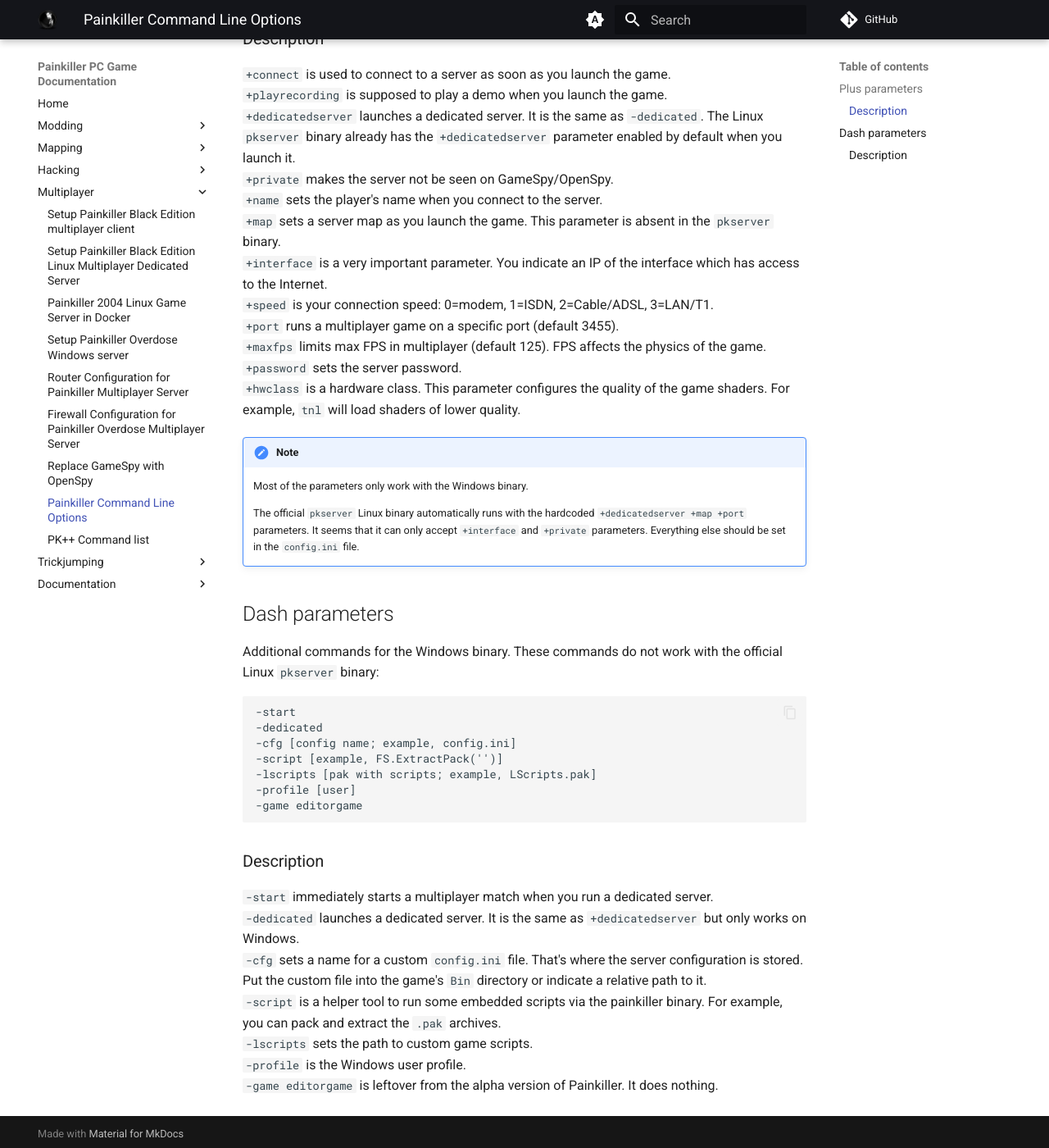
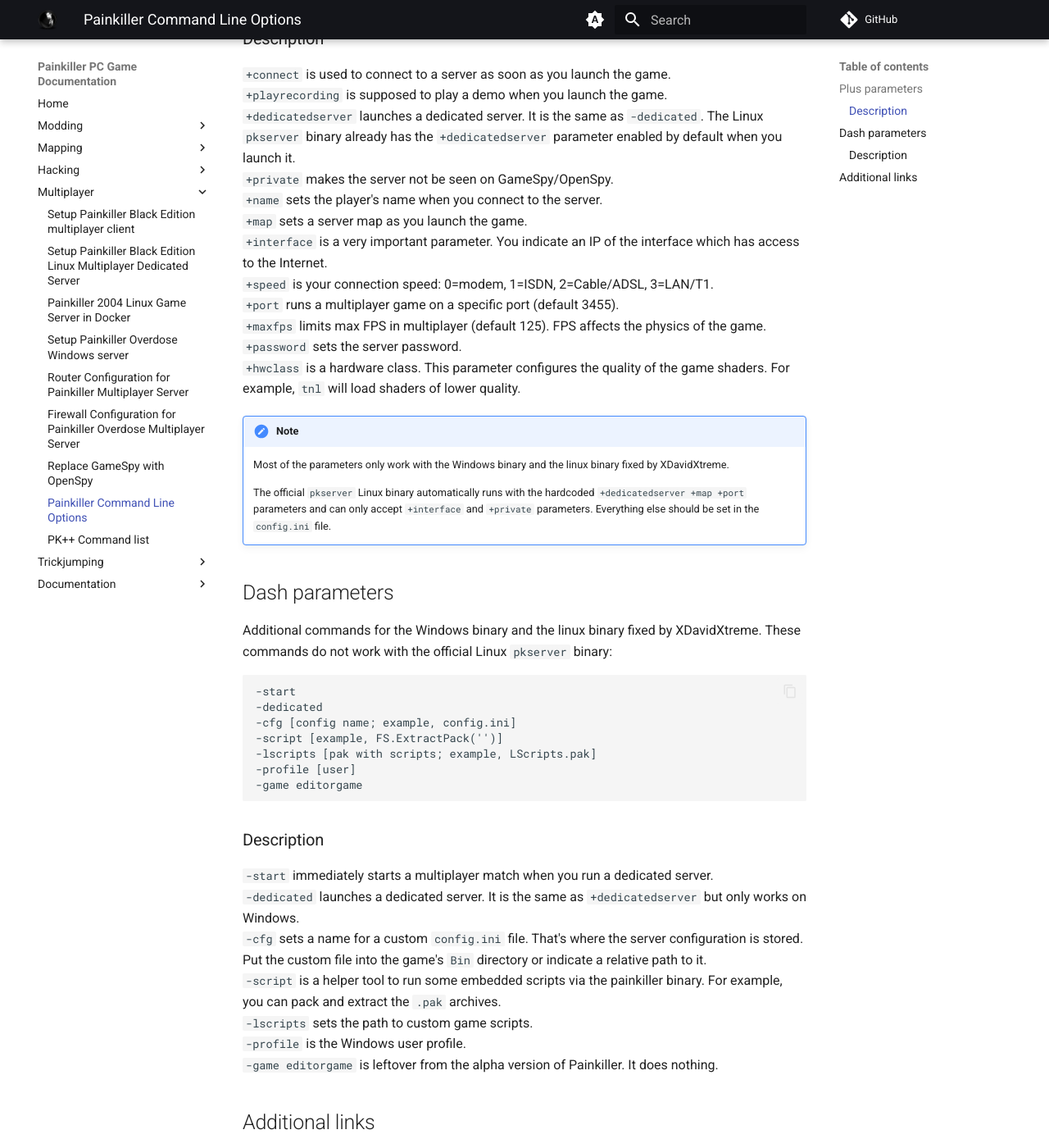
Before and after one commit to t3r6/pkdocs, an MkDocs documentation site: the page built from docs/guides/multiplayer/command-options.md, in a window 1280 px wide and 1400 px high, scrolled down 546 px. Shown: the whole window at 82% size. Built offline with MkDocs 1.6.1 and Material for MkDocs 9.7.7, drawn with Linux system fonts in a browser that asks for light colours; comment, search, counter and statistics services are not loaded; some of the changed text lies outside the part shown.

Commit message:
docs: Update Painkiller command line options description

````diff
--- a/docs/guides/multiplayer/command-options.md
+++ b/docs/guides/multiplayer/command-options.md
@@ -26,7 +26,7 @@
 `+dedicatedserver` launches a dedicated server. It is the same as `-dedicated`. The Linux `pkserver` binary already has the `+dedicatedserver` parameter enabled by default when you launch it.<br>
 `+private` makes the server not be seen on GameSpy/OpenSpy.<br>
 `+name` sets the player's name when you connect to the server.<br>
-`+map` sets a server map as you launch the game. This parameter is absent in the `pkserver` binary.<br>
+`+map` sets a server map as you launch the game.<br>
 `+interface` is a very important parameter. You indicate an IP of the interface which has access to the Internet.<br>
 `+speed` is your connection speed: 0=modem, 1=ISDN, 2=Cable/ADSL, 3=LAN/T1.<br>
 `+port` runs a multiplayer game on a specific port (default 3455).<br>
@@ -35,13 +35,13 @@
 `+hwclass` is a hardware class. This parameter configures the quality of the game shaders. For example, `tnl` will load shaders of lower quality.<br>
 
 !!! Note
-    Most of the parameters only work with the Windows binary.
+    Most of the parameters only work with the Windows binary and the linux binary fixed by XDavidXtreme.
 
-    The official `pkserver` Linux binary automatically runs with the hardcoded `+dedicatedserver +map +port` parameters. It seems that it can only accept `+interface` and `+private` parameters. Everything else should be set in the `config.ini` file.
+    The official `pkserver` Linux binary automatically runs with the hardcoded `+dedicatedserver +map +port` parameters and can only accept `+interface` and `+private` parameters. Everything else should be set in the `config.ini` file.
 
 ## Dash parameters
 
-Additional commands for the Windows binary. These commands do not work with the official Linux `pkserver` binary:
+Additional commands for the Windows binary and the linux binary fixed by XDavidXtreme. These commands do not work with the official Linux `pkserver` binary:
 
 ```
 -start
@@ -62,3 +62,9 @@
 `-lscripts` sets the path to custom game scripts.<br>
 `-profile` is the Windows user profile.<br>
 `-game editorgame` is leftover from the alpha version of Painkiller. It does nothing.<br>
+
+## Additional links
+
+[Updated `pkserver` Linux binary](https://www.moddb.com/games/painkiller/downloads/painkiller-linux-server-164-full-openspy)
+
+[Updated Windows binary](https://www.moddb.com/games/painkiller/downloads/painkiller-4gb-patch)
````
